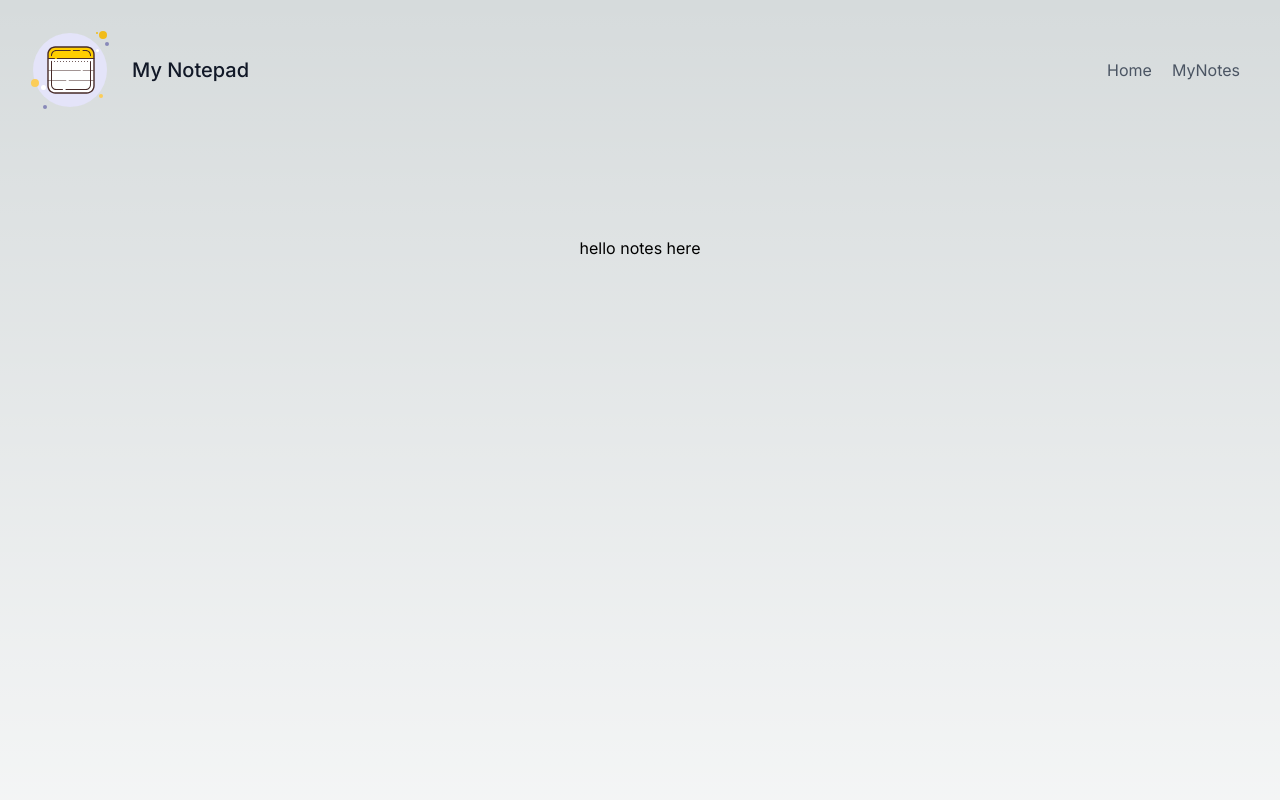
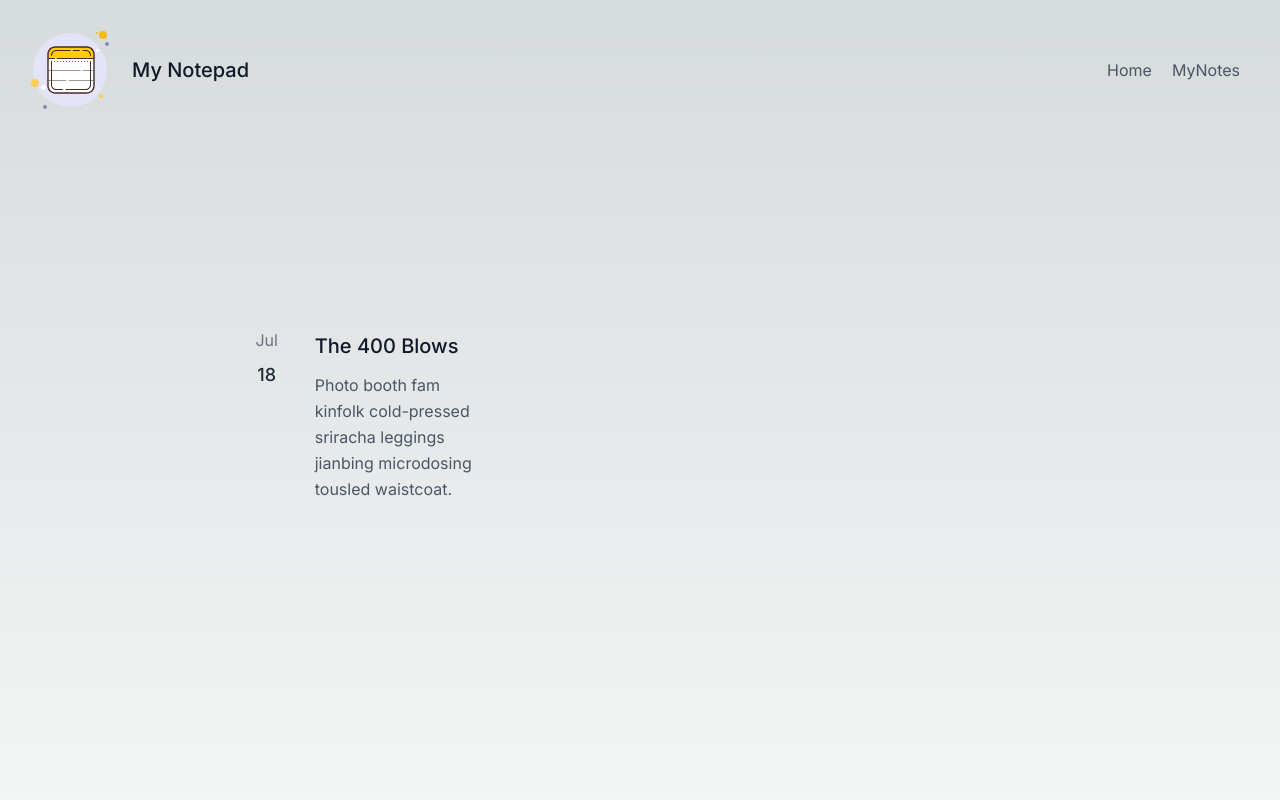
Before and after one commit to nishaYO/MyNotePad, a Next.js app: page /notes in a window 1280 px wide. Shown: the top 800 px of the page. Built offline with nearby package versions, Linux system fonts and the light colour scheme.

Commit message:
Add notes UI component in mynotes page

```diff
--- a/app/notes/page.js
+++ b/app/notes/page.js
@@ -7,7 +7,24 @@ export default function Home() {
     <>
     <Header/>
     <main className="flex min-h-screen flex-col items-center justify-between p-24">
-      hello notes here
+    <section class="text-gray-600 body-font">
+  <div class="container px-5 py-24 mx-auto">
+    <div class="flex flex-wrap -mx-4 -my-8">
+      <div class="py-8 px-4 lg:w-1/3">
+        <div class="h-full flex items-start">
+          <div class="w-12 flex-shrink-0 flex flex-col text-center leading-none">
+            <span class="text-gray-500 pb-2 mb-2 border-b-2 border-gray-200">Jul</span>
+            <span class="font-medium text-lg text-gray-800 title-font leading-none">18</span>
+          </div>
+          <div class="flex-grow pl-6">
+            <h1 class="title-font text-xl font-medium text-gray-900 mb-3">The 400 Blows</h1>
+            <p class="leading-relaxed mb-5">Photo booth fam kinfolk cold-pressed sriracha leggings jianbing microdosing tousled waistcoat.</p>
+          </div>
+        </div>
+      </div>
+    </div>
+  </div>
+</section>
     </main>
     <Footer/>
     </>
```
